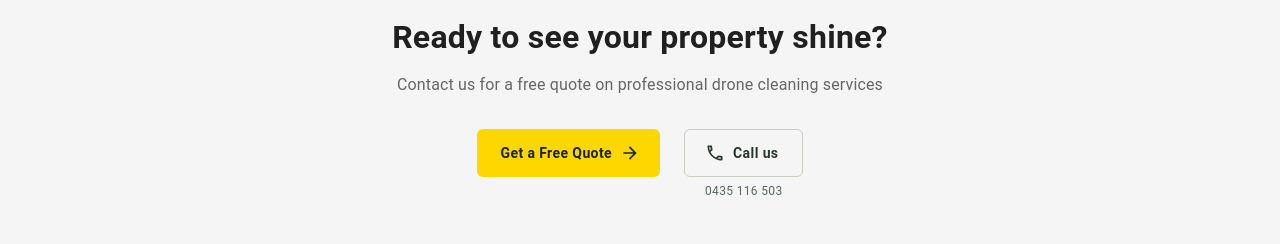
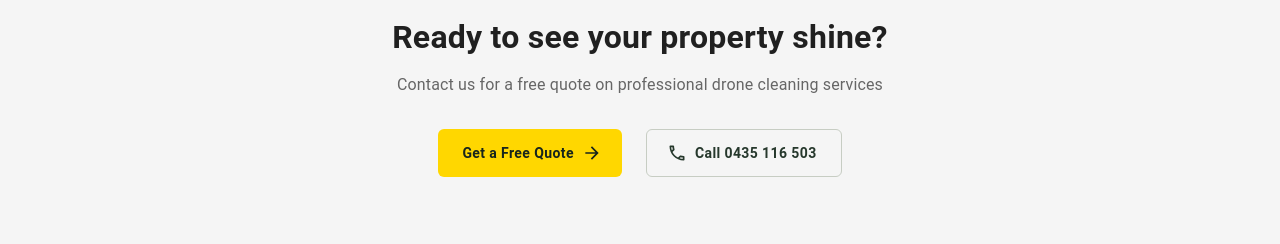
Before and after one commit to steven29-test/jamien-drone-cleaning, a React (Vite) app: page / in a window 1280 px wide. Shown: the part 1540-1784 px from the top of the page. Built offline with nearby package versions, Linux system fonts and the light colour scheme.

Commit message:
Display Call 0435 116 503 inline on desktop

```diff
--- a/src/components/ContactActions.tsx
+++ b/src/components/ContactActions.tsx
@@ -1,4 +1,4 @@
-import { Box, Button, Stack, Typography } from '@mui/material'
+import { Box, Button, Stack } from '@mui/material'
 import { ArrowForward, PhoneOutlined } from '@mui/icons-material'
 import { Link } from 'react-router-dom'
 
@@ -7,8 +7,7 @@ export default function ContactActions({ quoteUrl = '/contact', dark = false, ce
   return <Stack direction={{ xs: 'column', sm: 'row' }} spacing={{ xs: 1.5, sm: 3 }} alignItems={{ xs: 'stretch', sm: 'flex-start' }} justifyContent={centered ? 'center' : 'flex-start'}>
     <Button component={Link} to={quoteUrl} endIcon={<ArrowForward sx={{ fontSize: 18 }} />} sx={{ bgcolor: '#ffd700', color: '#17251c', minHeight: 48, px: 3, borderRadius: 1.5, textTransform: 'none', fontWeight: 700, boxShadow: 'none', '&:hover': { bgcolor: '#ffe66b' } }}>Get a Free Quote</Button>
     <Box sx={{ textAlign: 'center' }}>
-      <Button component="a" href="tel:+61435116503" aria-label="Call Jamien Drone Cleaning on 0435 116 503" startIcon={<PhoneOutlined sx={{ fontSize: 19 }} />} sx={{ color, border: dark ? '1px solid rgba(255,255,255,.35)' : '1px solid #c7cdc3', minHeight: 48, width: { xs: '100%', sm: 'auto' }, px: 3, borderRadius: 1.5, textTransform: 'none', fontWeight: 650, '&:hover': { bgcolor: dark ? 'rgba(255,255,255,.06)' : '#edf0e8', borderColor: color } }}>Call us</Button>
-      <Typography sx={{ display: { xs: 'none', md: 'block' }, mt: .75, fontSize: 12, lineHeight: 1.4, color, opacity: .75, letterSpacing: .35 }}>0435 116 503</Typography>
+      <Button component="a" href="tel:+61435116503" aria-label="Call Jamien Drone Cleaning on 0435 116 503" startIcon={<PhoneOutlined sx={{ fontSize: 19 }} />} sx={{ color, border: dark ? '1px solid rgba(255,255,255,.35)' : '1px solid #c7cdc3', minHeight: 48, width: { xs: '100%', sm: 'auto' }, px: 3, borderRadius: 1.5, textTransform: 'none', fontWeight: 650, '&:hover': { bgcolor: dark ? 'rgba(255,255,255,.06)' : '#edf0e8', borderColor: color } }}><Box component="span" sx={{ display: { xs: 'inline', md: 'none' } }}>Call us</Box><Box component="span" sx={{ display: { xs: 'none', md: 'inline' }, whiteSpace: 'nowrap' }}>Call 0435 116 503</Box></Button>
     </Box>
   </Stack>
 }
```
